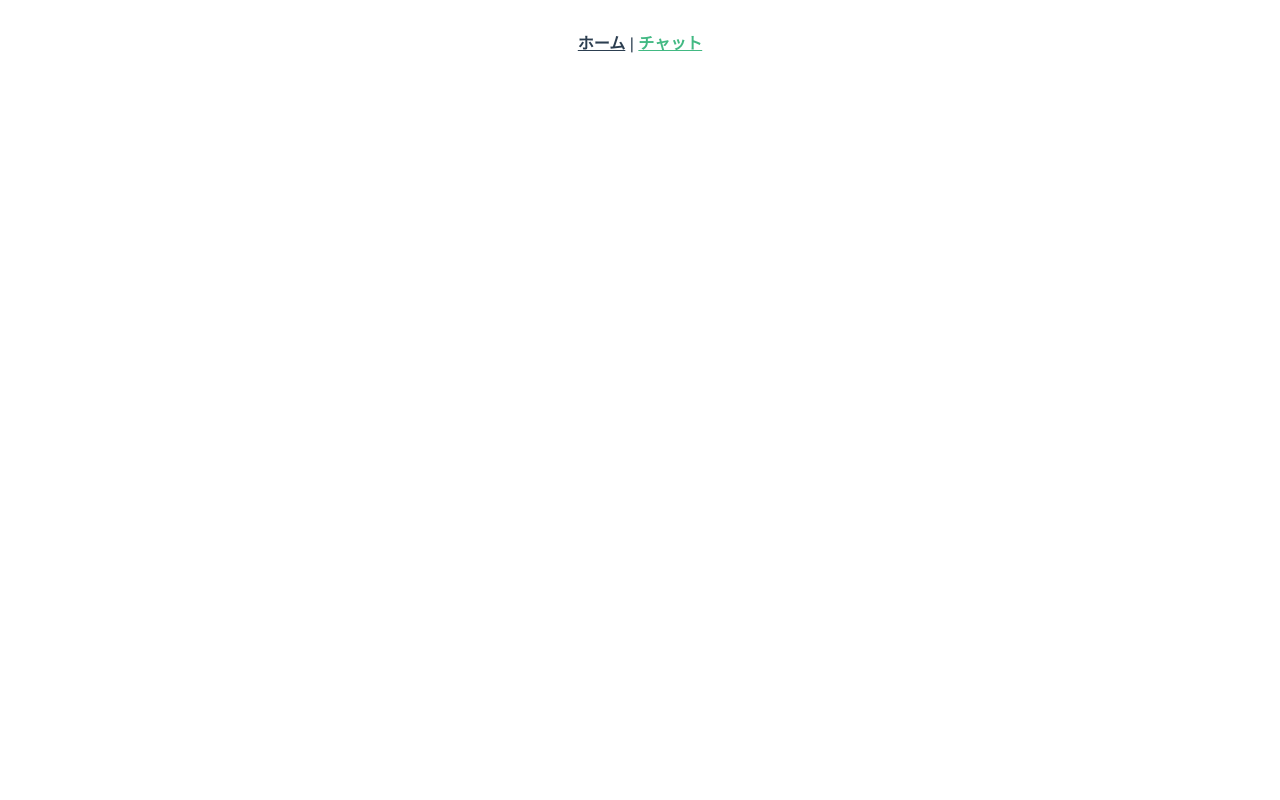
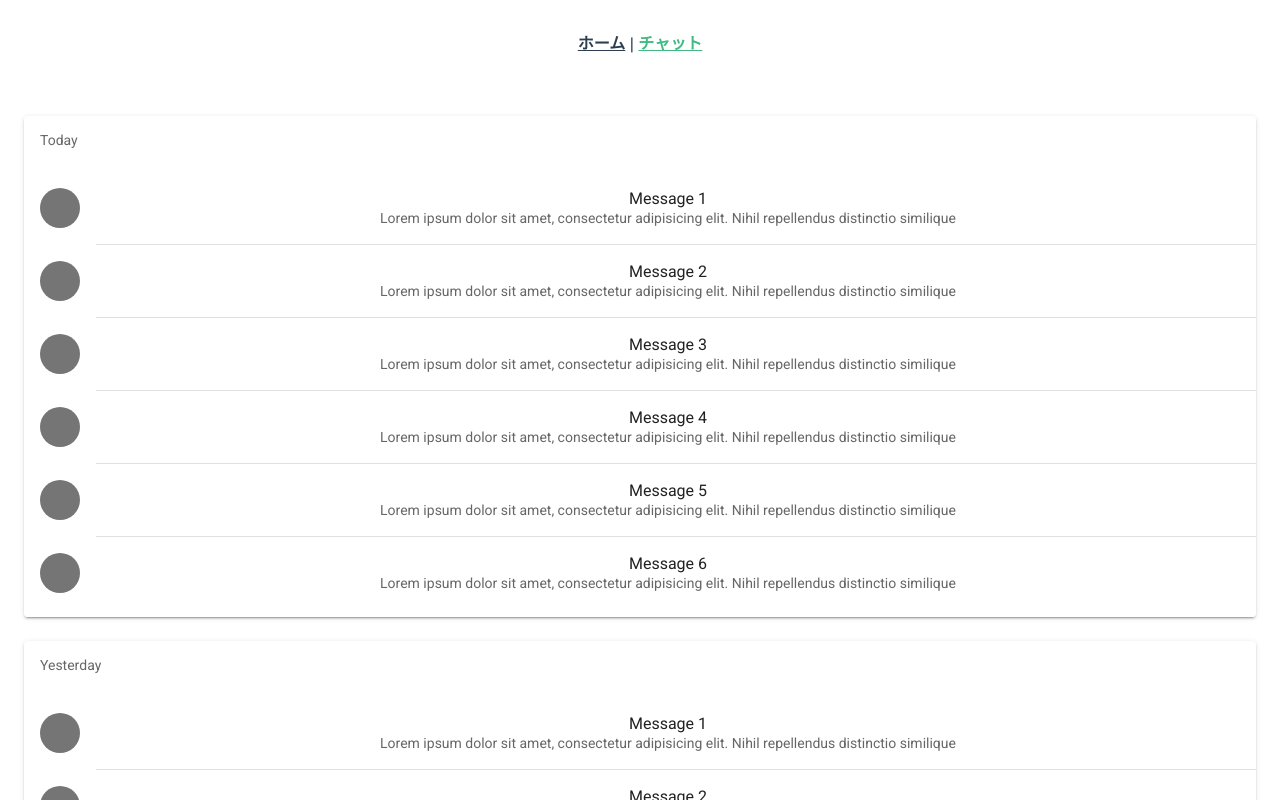
Before and after one commit to kamoto0427/vue_chat, a Vue app: page /chat in a window 1280 px wide. Shown: the top 800 px of the page. Built offline with nearby package versions, Linux system fonts and the light colour scheme.

Commit message:
ユーザーからチャット画面に遷移

```diff
--- a/src/router/index.js
+++ b/src/router/index.js
@@ -2,6 +2,7 @@ import Vue from 'vue'
 import VueRouter from 'vue-router'
 // import Home from '../views/Home.vue'
 import UserList from '../views/UserList.vue'
+import ChatBoard from '../views/ChatBoard.vue'
 
 Vue.use(VueRouter)
 
@@ -18,7 +19,12 @@ const routes = [
     // this generates a separate chunk (about.[hash].js) for this route
     // which is lazy-loaded when the route is visited.
     component: () => import(/* webpackChunkName: "about" */ '../views/About.vue')
-  }
+  },
+  {
+    path: '/chat',
+    name: 'ChatBoard',
+    component: ChatBoard
+  },
 ]
 
 const router = new VueRouter({
--- /dev/null
+++ b/src/views/ChatBoard.vue
@@ -0,0 +1,57 @@
+<template>
+  <v-app id="inspire">
+
+    <v-main>
+      <v-container
+        class="py-8 px-6"
+        fluid
+      >
+        <v-row>
+          <v-col
+            v-for="card in cards"
+            :key="card"
+            cols="12"
+          >
+            <v-card>
+              <v-subheader>{{ card }}</v-subheader>
+
+              <v-list two-line>
+                <template v-for="n in 6">
+                  <v-list-item
+
+                    :key="n"
+                  >
+                    <v-list-item-avatar color="grey darken-1">
+                    </v-list-item-avatar>
+
+                    <v-list-item-content>
+                      <v-list-item-title>Message {{ n }}</v-list-item-title>
+
+                      <v-list-item-subtitle>
+                        Lorem ipsum dolor sit amet, consectetur adipisicing elit. Nihil repellendus distinctio similique
+                      </v-list-item-subtitle>
+                    </v-list-item-content>
+                  </v-list-item>
+
+                  <v-divider
+                    v-if="n !== 6"
+                    :key="`divider-${n}`"
+                    inset
+                  ></v-divider>
+                </template>
+              </v-list>
+            </v-card>
+          </v-col>
+        </v-row>
+      </v-container>
+    </v-main>
+  </v-app>
+</template>
+
+<script>
+  export default {
+    data: () => ({
+      cards: ['Today', 'Yesterday'],
+    }),
+  }
+</script>
--- a/src/views/UserList.vue
+++ b/src/views/UserList.vue
@@ -1,18 +1,7 @@
 <template>
   <v-app id="inspire">
-    <v-app-bar
-      app
-      shrink-on-scroll
-    >
 
-      <v-toolbar-title>ユーザー一覧</v-toolbar-title>
-
-      <v-spacer></v-spacer>
-
-      <v-btn icon>
-        <v-icon>mdi-dots-vertical</v-icon>
-      </v-btn>
-    </v-app-bar>
+    <h2>ユーザー一覧</h2>
 
     <v-main>
       <v-container>
@@ -22,7 +11,7 @@
             :key="n"
             cols="4"
           >
-          <router-link :to="{ path: '/about', query: { user_id: n }}">
+          <router-link :to="{ path: '/chat', query: { user_id: n }}">
             <v-avatar color="grey lighten-2" size="128"></v-avatar>
           </router-link>
           </v-col>
```
